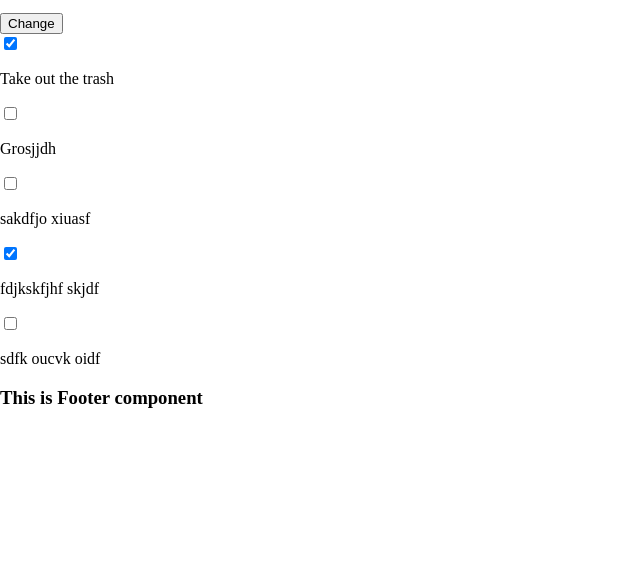
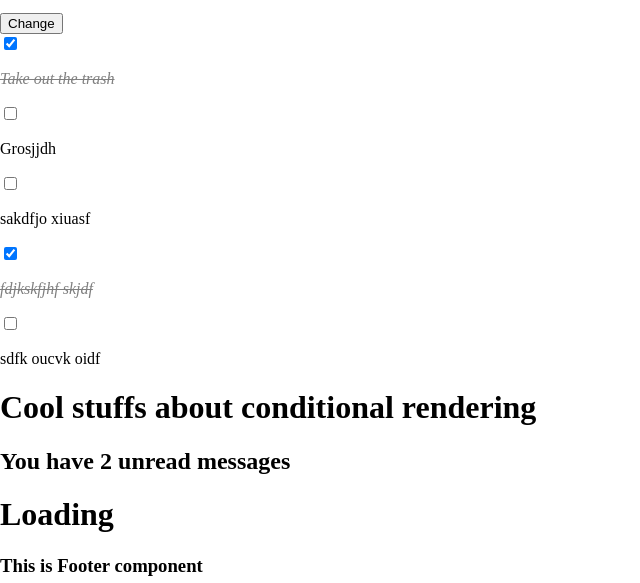
Before and after one commit to ArthurWalker/Review-ReactJS, a React (Create React App) app in the folder review-reactjs/: page / in a window 1280 px wide. Shown: the part 2418-3001 px from the top of the page, without its empty margins (0-640 px from the left). Before the commit the page ends 2845 px from the top, so only its background shows below. Built offline with nearby package versions, Linux system fonts and the light colour scheme; no server answers.

Commit message:
Playing with state and props with lifecycle

```diff
--- a/review-reactjs/src/components/App.js
+++ b/review-reactjs/src/components/App.js
@@ -1,3 +1,5 @@
+// Tutorial: https://www.youtube.com/watch?v=DLX62G4lc44
+
 import React from 'react';
 import Header from './Header';
 import Footer from './Footer';
--- a/review-reactjs/src/components/Main.js
+++ b/review-reactjs/src/components/Main.js
@@ -7,6 +7,10 @@ import Class1stCom from './sub_components/Class1stCom'
 import State1 from './sub_components/State1'
 import State2 from './sub_components/State2'
 import HandleEvent from './sub_components/HandleEvent'
+import LifeCycle from './sub_components/LifeCycle'
+import ConditionRendering from './sub_components/ConditionRendering'
+import FetchingAPI from './sub_components/FetchingAPI'
+
 
 class Main extends React.Component{
     render(){
@@ -28,6 +32,12 @@ class Main extends React.Component{
                 <State2/>
                 {/**Lesson 8 */}
                 <HandleEvent/>
+                {/**Lesson 9 */}
+                <LifeCycle/>
+                {/**Lesson 10 */}
+                <ConditionRendering/>
+                {/**Lesson 11 */}
+                <FetchingAPI/>
             </div>
         )
     }
--- /dev/null
+++ b/review-reactjs/src/components/sub_components/ConditionRendering.js
@@ -0,0 +1,31 @@
+import React from 'react'
+import Conditional from './Conditional'
+
+class ConditionRendering extends React.Component{
+
+    constructor(){
+        super()
+        this.state = {
+            // When you are making an API call and you are waiting for the result and you dont want users think your website is down
+            // then use this
+            isLoading:true,
+            unreadMessages: ['Call your mom','New spam email available']
+        }
+    }
+
+    // For now, we are faking an API delay call
+    componentDidMount(){
+        setTimeout(() => {this.setState({isLoading:false})},1500)
+    }
+
+    render(){
+        return(
+            <div>
+                <Conditional isLoading={this.state.isLoading}/>
+                {this.state.unreadMessages.length > 0 && <h2>You have {this.state.unreadMessages.length} unread messages</h2>}
+            </div>
+        )
+    }
+}
+
+export default ConditionRendering
--- /dev/null
+++ b/review-reactjs/src/components/sub_components/Conditional.js
@@ -0,0 +1,12 @@
+import React from 'react'
+
+class Conditional extends React.Component{
+    render(){
+        // condition ? statement if true : statement if false
+        return (<div>
+            {this.props.isLoading===true ? <h1>Loading</h1> : <h1>Cool stuffs about conditional rendering</h1>}
+        </div>)
+    }
+}
+
+export default Conditional
--- a/review-reactjs/src/components/sub_components/ContactCard.js
+++ b/review-reactjs/src/components/sub_components/ContactCard.js
@@ -11,7 +11,7 @@ class ContactCard extends React.Component{
                     <img src = {props.imgUrl} style={{height:'50px',width:'50px'}}/>
                 */}
                 {this.props.contact.name}
-                <img src = {this.props.contact.imgUrl} style={{height:'50px',width:'50px'}}/>
+                <img alt='' src = {this.props.contact.imgUrl} style={{height:'50px',width:'50px'}}/>
             </div>
         )
     }
--- /dev/null
+++ b/review-reactjs/src/components/sub_components/FetchingAPI.js
@@ -0,0 +1,27 @@
+import React from 'react'
+
+class FetchingAPI extends React.Component{
+    constructor(){
+        super()
+        this.state = {
+            loading:false,
+            character: {}
+        }
+    }
+
+
+    componentDidMount(){
+        this.setState({loading:true})
+        fetch('https://swapi.co/api/people/1')
+            .then(response => response.json())
+            .then(data => this.setState({character:data,loading:false}))
+    }
+
+    render(){
+        return(<div>
+            {this.state.loading===false?this.state.character.name:<h1>Loading</h1>}
+        </div>)
+    }
+}
+
+export default FetchingAPI
--- a/review-reactjs/src/components/sub_components/HandleEvent.js
+++ b/review-reactjs/src/components/sub_components/HandleEvent.js
@@ -33,7 +33,7 @@ class HandleEvent extends React.Component{
     render(){
         return(
             <div>
-                <img onMouseOver={this.handleMouseOver} src='https://www.w3schools.com/w3css/img_lights.jpg'/>
+                <img alt='' onMouseOver={this.handleMouseOver} src='https://www.w3schools.com/w3css/img_lights.jpg'/>
                 <br/><br/>
                 <h1>{this.state.count}</h1>
                 <button onClick={this.handleClick}>Change</button>
--- /dev/null
+++ b/review-reactjs/src/components/sub_components/LifeCycle.js
@@ -0,0 +1,79 @@
+import React from 'react'
+
+// Article explains about lifecycle: https://engineering.musefind.com/react-lifecycle-methods-how-and-when-to-use-them-2111a1b692b1
+
+class LifeCycle extends React.Component{
+
+    constructor(){
+        super()
+        this.state = {}
+    }
+
+    // - Rare case like when your component needs to take incoming props as receiving from parents and sets its own states based on these props
+    // - Not encourage to use this method
+    static getDerivedStateFromProps(props,state){
+        // return the new, updated states based upon the props
+        // https://reactjs.org/blog/2018/06/07/you-probably-dont-need-derived-state.html
+        return
+    }
+
+    // Create a backup of the current way things are => Store objects with many points in them
+    // Not common to use
+    getSnapshotBeforeUpdate(){
+        return
+    }
+
+    // This component is removed or replicated
+    //componentWillMount(){}
+
+    // - Something like you were just born => The component did just mount to the screen
+    // - The very first time the component shows up, React will run componentDidMount method
+    // - This method only runs once while the component shows up on the screen. ComponentDidMount will not change
+    // even re-render because the component just did not unmount or remount
+    // - The main usage of this method is to do API calls, to get data from external sources
+    componentDidMount(){
+        return
+    }
+
+    // - When someone gives you a gift. The component receives props from its parent components.
+    // - Every time, the component receives props, it will run this method
+    // - It will not only run the very first time the component is mounted, it also runs every time a parent component
+    // decides to hand props to child component.
+    // E.x: the parent component wants to change props that are passing down to child components, one thing we
+    // can do in this method of child component is to check if the new receiving prop is different from existing prop. If they
+    // are not then we wont do anything but if not, then users can decide to run changing states methods, etc
+    // - But from React 17, this method wont mean anything special (dont need to use)
+    // componentWillReceiveProps(nextProps){
+    //     if (nextProps.whatever !== this.props.whatever){
+    //         // do sth
+    //     }
+    // }
+
+    // - When you need to make a decision to change your cloth or not
+    // - If React has any question like if the component needs to re-render
+    shouldComponentUpdate(nextProps,nextState){
+        // return True if we want to update
+        // otherwise
+        return
+    }
+
+    // This component is removed or replicated
+    // componentWillUpdate(){}
+
+    // - In real life, everything will come to an end => Componetn will unmount or disappear all together from the screen
+    // - The main usage is to clean up or teardown everything you set up that potentially cluter in the DOM or app
+    // - Another common used case is to if the componentDidMount set up an event listener then you will remove that event in here
+    componentWillUnmount(){
+        return
+    }
+
+
+    // - Its job to detemine exactly what gets rendered to the screen which means how components are displayed to the world
+    // - Render can be called many times. Any time React determines sth changed like states or props which effect how the components
+    // is going to display, React will run render once again
+    render(){
+        return(<div></div>)
+    }
+}
+
+export default LifeCycle
--- a/review-reactjs/src/components/sub_components/ReviewVariable.js
+++ b/review-reactjs/src/components/sub_components/ReviewVariable.js
@@ -1,7 +1,7 @@
 import React from 'react';
 import './../../css/main.css'
 
-class Decide_Time extends React.Component{
+class DecideTime extends React.Component{
     render(){
         const date = new Date()
         const hours = date.getHours()
@@ -36,7 +36,7 @@ class ReviewVariable extends React.Component{
             <main className='ReviewVariable'>
                 <h3 style={style2}>This is Main component</h3>
                 <h4>Hello {firstName +" "+ lastName} !</h4>
-                <Decide_Time/>
+                <DecideTime/>
             </main>
         );
 
--- a/review-reactjs/src/components/sub_components/TodoItem.js
+++ b/review-reactjs/src/components/sub_components/TodoItem.js
@@ -2,11 +2,17 @@ import React from 'react'
 
 class TodoItem extends React.Component{
     render(){
+        const completedStyle ={
+            fontStyle:'italic',
+            color:'gray',
+            textDecoration:'line-through'
+        }
+
         return(
             <div>
                 <input type='checkbox' checked = {this.props.item.complete}
                 onChange={() =>  this.props.handleChange(this.props.item.id)}/>
-                <p>{this.props.item.text}</p>
+                <p style={this.props.item.complete ? completedStyle:null}>{this.props.item.text}</p>
             </div>
         )
     }
```
